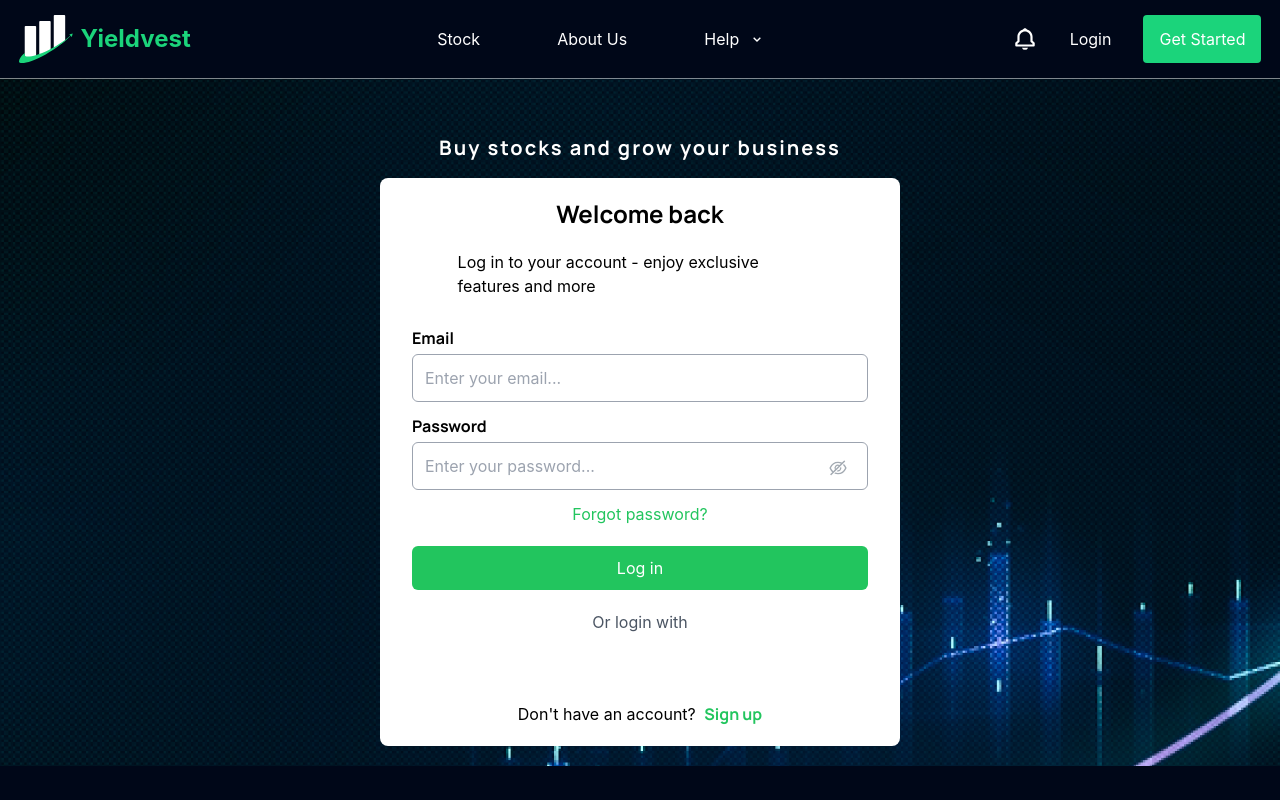
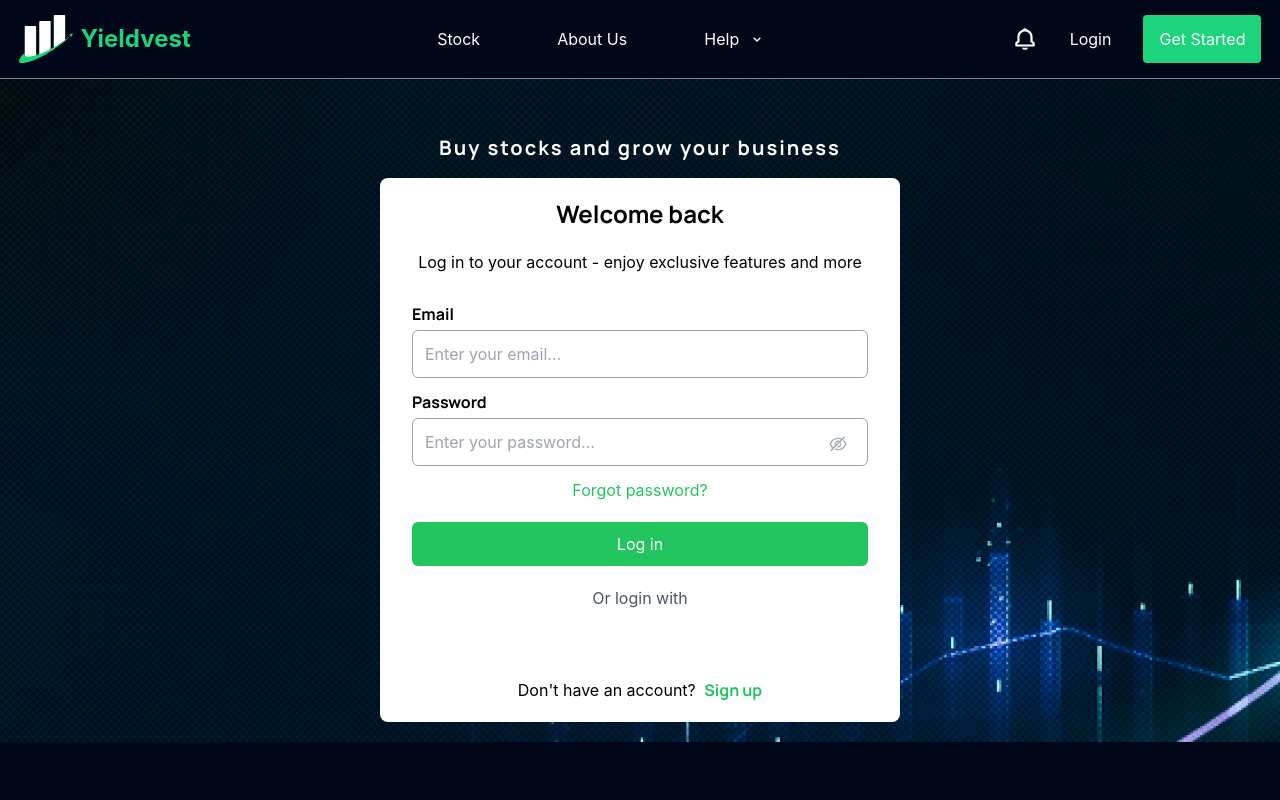
Before and after one commit to workshopapps/investment.web, a React (Create React App) app in the folder frontend/: page /login in a window 1280 px wide. Shown: the top 800 px of the page. Built offline with nearby package versions, Linux system fonts and the light colour scheme; no server answers.

Commit message:
Fixed padding issue

```diff
--- a/frontend/src/pages/login/Login.js
+++ b/frontend/src/pages/login/Login.js
@@ -183,7 +183,7 @@ const Login = () => {
                     Buy stocks and grow your business
                 </h1>
                 <div className="w-full p-5 md:flex md:flex-col md:justify-center md:items-center md:w-520 md:bg-white md:rounded-lg md:px-8">
-                    <div className="flex flex-col text-center px-10 md:w-4/5 md:px-0 md:items-center">
+                    <div className="flex flex-col text-center px-10 md:w-full md:px-1 md:items-center">
                         <h1 className="font-HauoraBold text-xl mb-5 md:text-2xl">Welcome back</h1>
                         <p className="md:text-left">
                             Log in to your account - enjoy exclusive features and more
```
